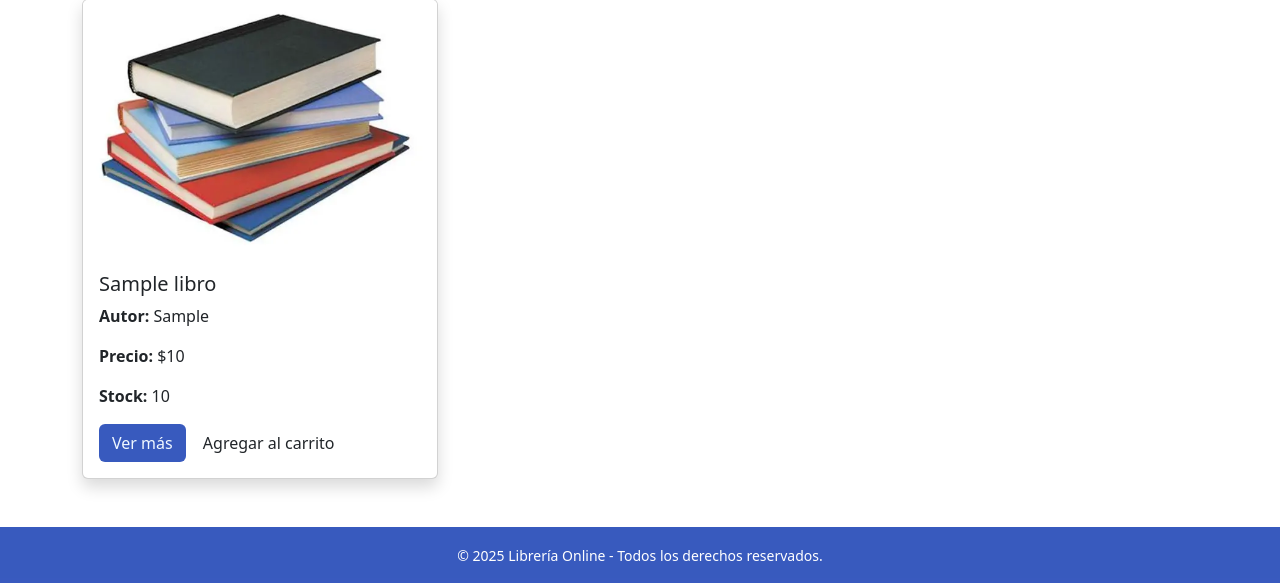
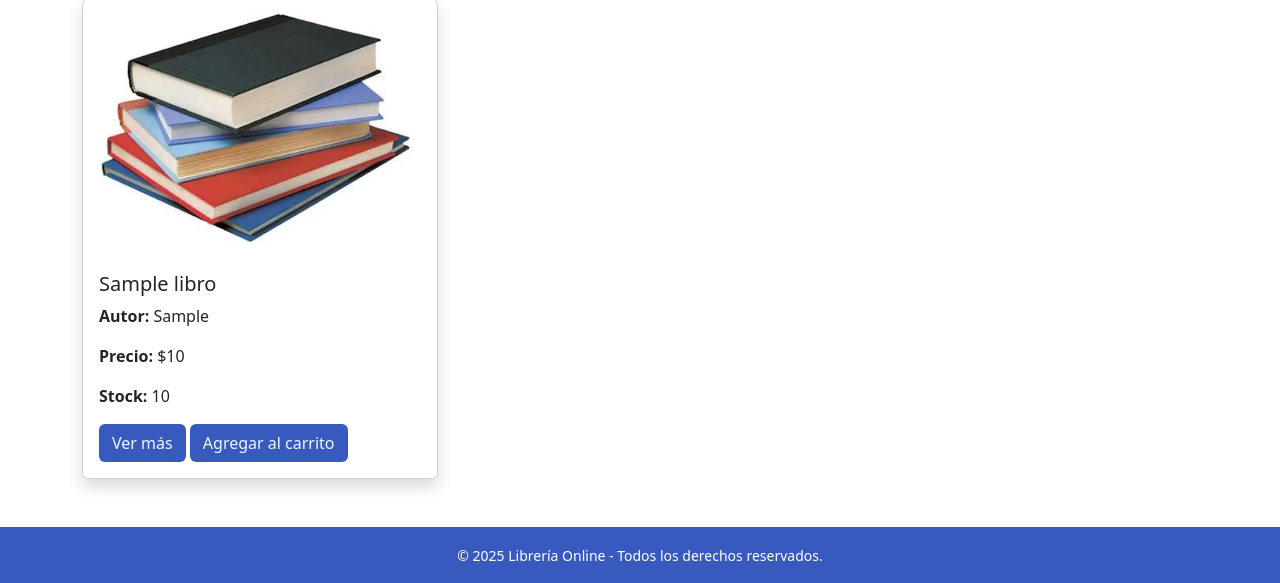
Before and after one commit to DaDiazF/libreria, a PHP site: page / in a window 1280 px wide. Shown: the part 439-1022 px from the top of the page. Run offline with PHP 8.4, Linux system fonts and the light colour scheme; tables that the repository leaves empty or names only in its code hold one stand-in row (values such as "Sample post"); data that the repository does not hold is empty; some libraries are stand-ins or nearby versions.

Commit message:
Actualización de carrito, index y estilos

```diff
--- a/index.php
+++ b/index.php
@@ -92,7 +92,7 @@ if ($resultadoLibros && mysqli_num_rows($resultadoLibros) > 0) {
             <p class="card-text"><strong>Stock:</strong> <?php echo $libro['stock']; ?></p>
             <div class="row-md-4">
                 <button class="btn mt-auto" id="nav">Ver más</button>
-                <button class="btn mt-auto" type="submit" onclick="agregar(<?php echo $libro['ID']; ?>)">Agregar al carrito</button>
+                <button class="btn mt-auto" id="nav" type="submit" onclick="agregar(<?php echo $libro['ID']; ?>)">Agregar al carrito</button>
             </div>
         </div>
     </div>
--- a/styles.css
+++ b/styles.css
@@ -2,7 +2,3 @@
     background-color: rgba(2, 45, 173, 0.785);
     color:aliceblue
 }
-#formulario {
-    width: 100%;
-    max-width: 400px;
-}
```
Also changed, not shown: carrito.php (line endings or trailing spaces).
